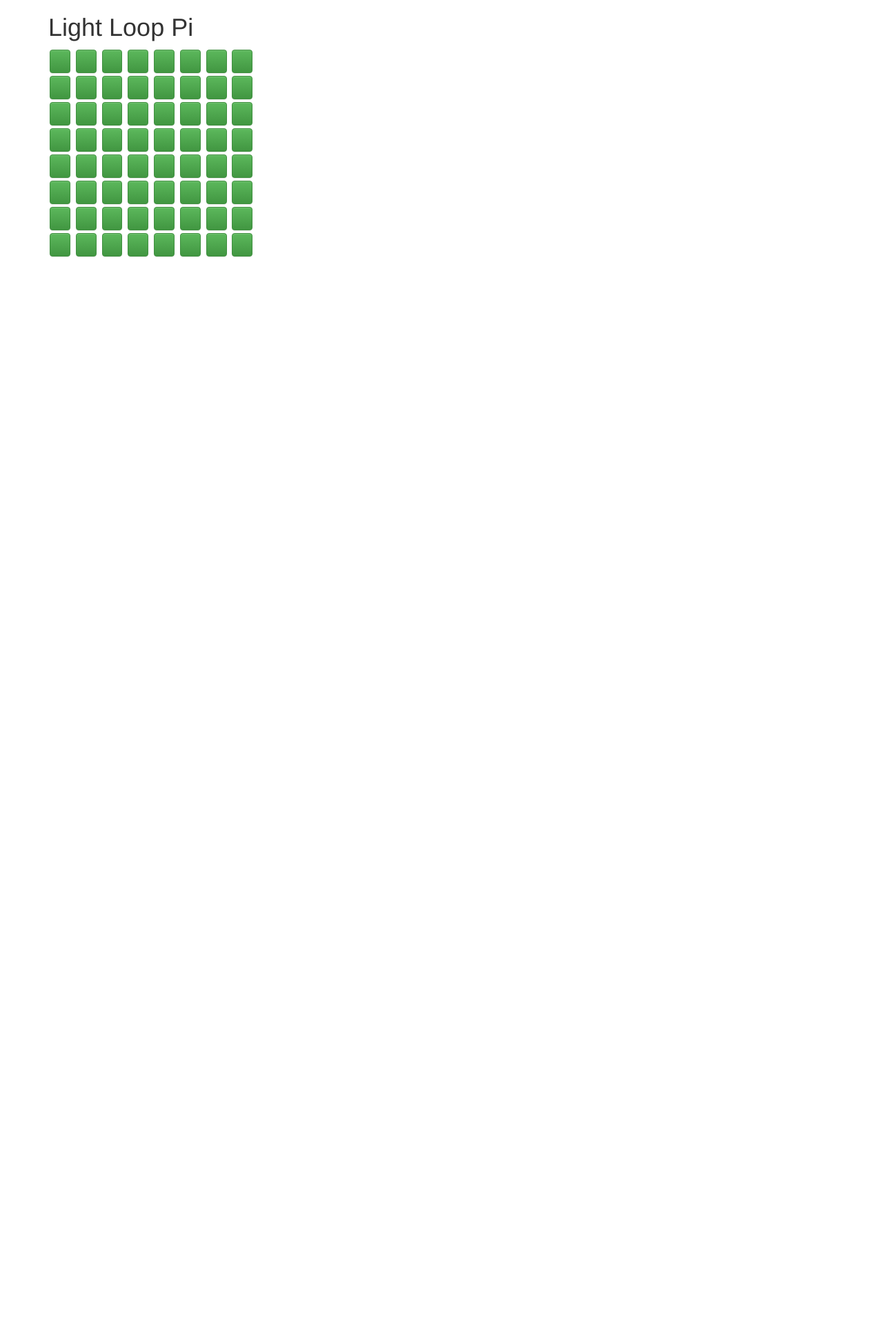
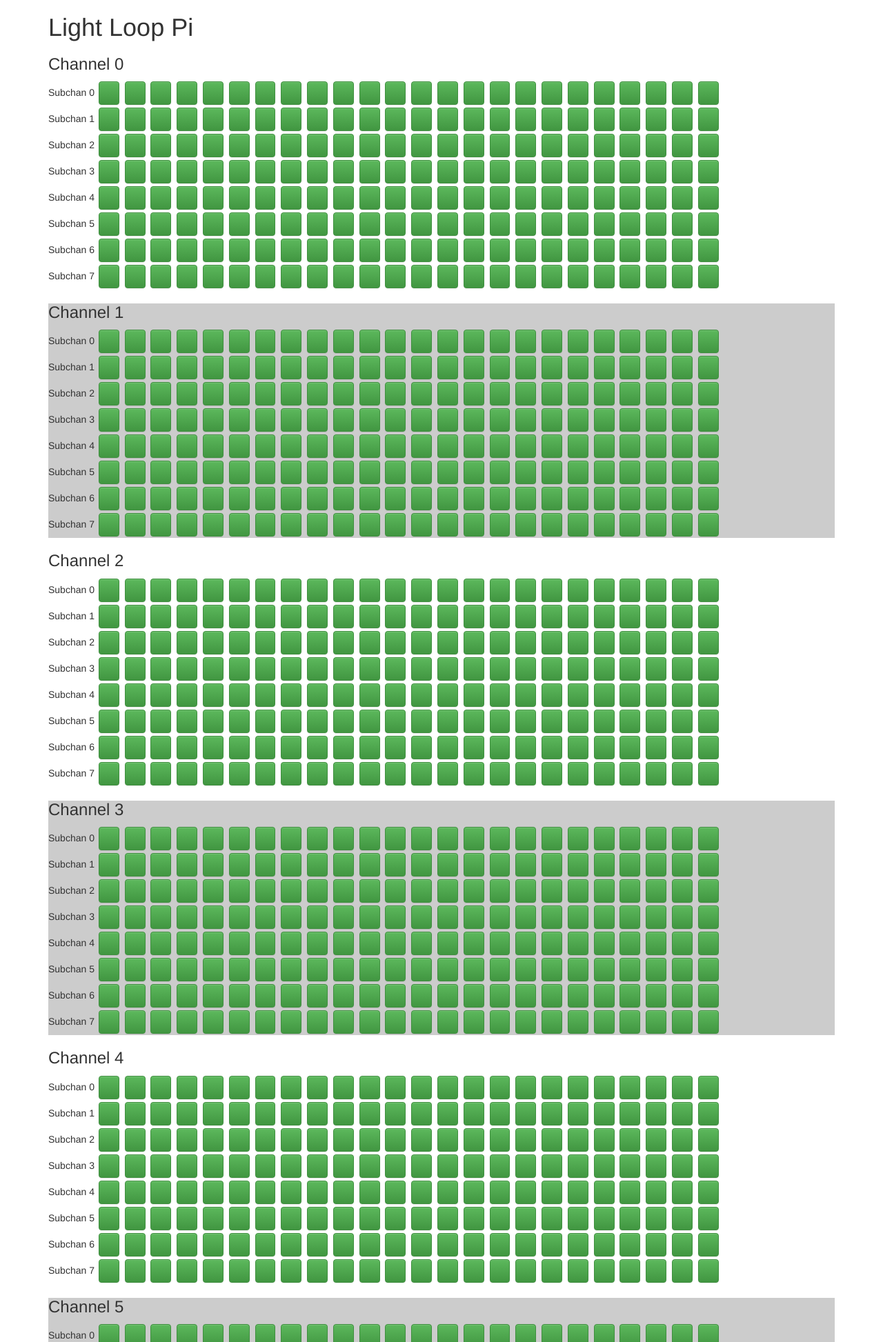
Before and after one commit to yuvadm/light-loop-pi, a Flask app: page / in a window 1280 px wide. Shown: the top 1946 px of the page at 69% size. Before the commit the page ends 373 px from the top, so only its background shows below. Run offline with Flask 2, Linux system fonts and the light colour scheme; some libraries are stand-ins or nearby versions.

Commit message:
Proper channels and subchannels

```diff
--- a/static/css/main.css
+++ b/static/css/main.css
@@ -1,3 +1,6 @@
+.light-channel:nth-child(2n) {
+    background-color: #ccc;
+}
 .light-cell-btn {
     margin: 2px;
 }
--- a/templates/home.html
+++ b/templates/home.html
@@ -11,10 +11,11 @@
         <script>
         $(document).ready(function() {
             var CHANNELS = 8;
-            var LIGHTS = 8;
+            var SUB_CHANNELS = 8;
+            var LOOP_LENGTH = 24;
 
             _.each(_.range(CHANNELS), function(i) {
-                var row = $(_.template($('#light-row-template').text(), {i: i, lights: LIGHTS}));
+                var row = $(_.template($('#light-row-template').text(), {i: i, subchannels: SUB_CHANNELS, cells: LOOP_LENGTH}));
                 $('#light-container').append(row);
             });
         });
@@ -26,9 +27,15 @@
             <div id="light-container"></div>
         </div>
         <script type="text/template" class="template" id="light-row-template">
-            <div class="light-row" data-light-row="<%= i %>">
-                <% _.each(_.range(lights), function(j) { %>
-                    <button type="button" class="btn btn-success light-cell-btn" data-toggle="button" data-light-cell="<%= j %>">&nbsp;</button>
+            <div class="light-channel" data-light-channel="<%= i %>">
+                <h3>Channel <%= i %></h3>
+                <% _.each(_.range(subchannels), function(j) { %>
+                    <div class="light-row" data-light-row="<%= j %>">
+                        <span>Subchan <%= j %></span>
+                        <% _.each(_.range(cells), function(k) { %>
+                            <button type="button" class="btn btn-success light-cell-btn" data-toggle="button" data-light-cell="<%= k %>">&nbsp;</button>
+                        <% }); %>
+                    </div>
                 <% }); %>
             </div>
         </script>
```
